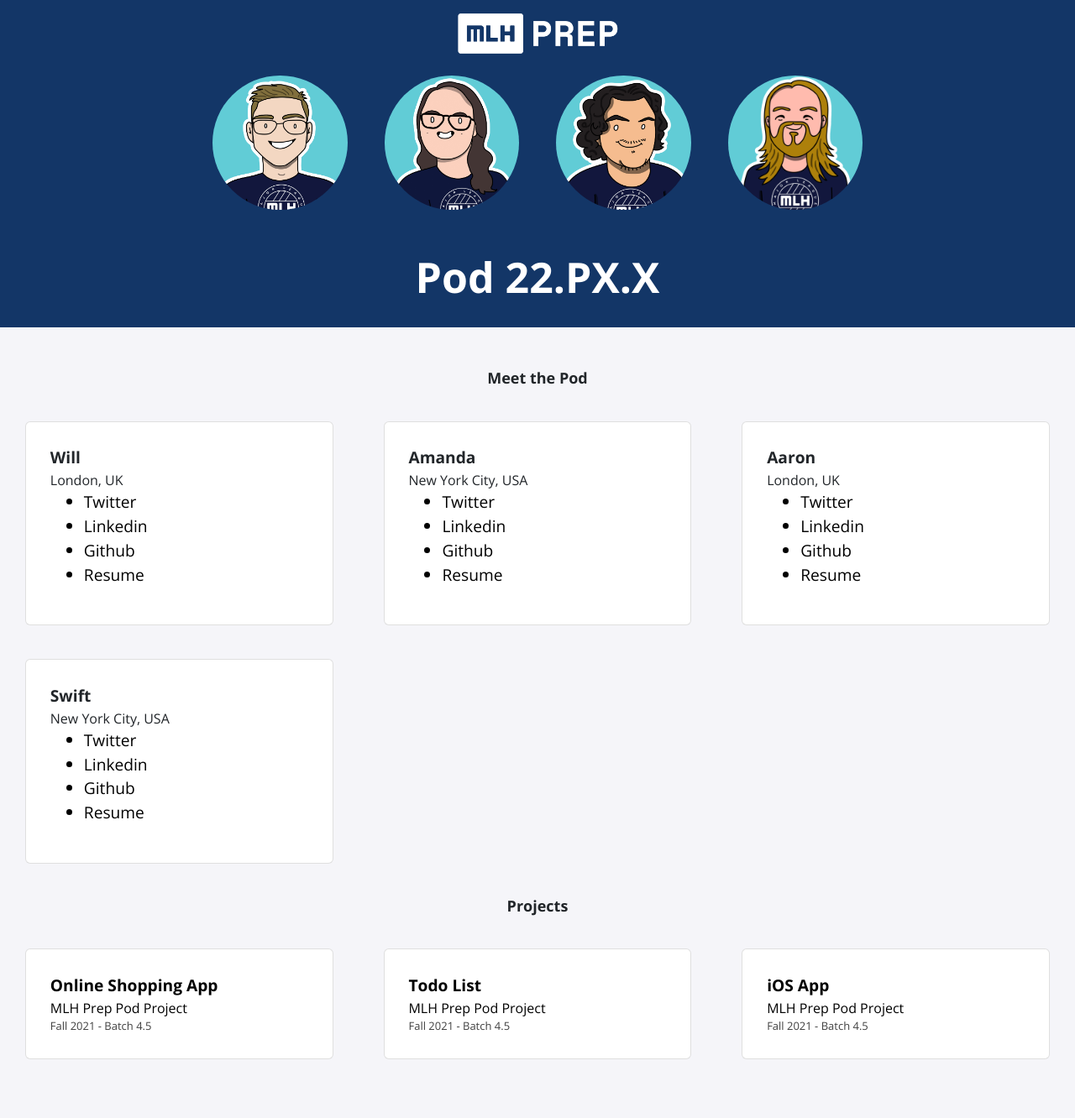
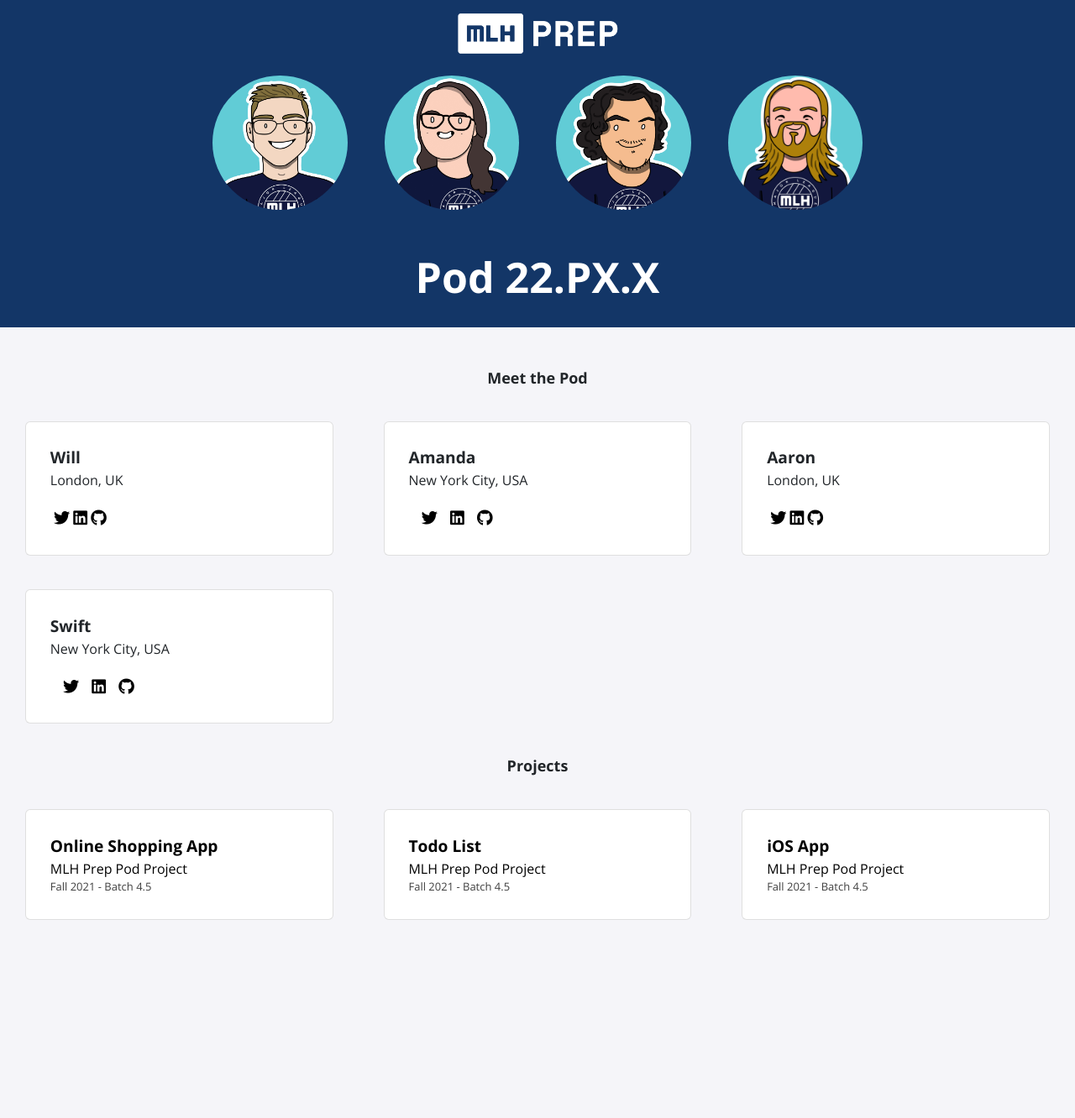
Before and after one commit to MLH-Fellowship/prep-portfolio-22.JUL.PREP.3, a Jekyll site: the page built from index.html, in a window 1280 px wide. Shown: the whole page at 84% size. Built offline with Jekyll 4.4.1, drawn with Linux system fonts in a browser that asks for light colours; nearby versions of some CDN libraries; after the commit the page ends 1166 px from its top, so only the background shows below that.

Commit message:
adding social media icons

```diff
--- a/_includes/description.html
+++ b/_includes/description.html
@@ -8,20 +8,24 @@
             <!--Create a new div here wrapping the socail media icons-->
             <div>
                 <!--Social media icons list-->
-                <ul>
+                <ul style="list-style:none;
+                display:flex;
+                justify-content:space-evenly;
+                margin:1em 0 0;
+                padding:0;">
                     <!--Represents a social media icon-->
                     <a target="_blank" href= {{item.twitter}}>
                         <!--Replace the text in the list item with the <i> from the font awesome-->
-                        <li>Twitter</li>
+                        <li> <i class="fab fa-twitter"></i> </li>
                     </a>
                     <a target="_blank" href= {{item.linkedin}}>
-                        <li>Linkedin</li>
+                        <li><i class="fab fa-linkedin"></i></li>
                     </a>
                     <a target="_blank" href= {{item.github}}>
-                        <li>Github</li>
+                        <li><i class="fab fa-github"></i></li>
                     </a>
                     <a target="_blank" href= {{item.resume}}>
-                        <li>Resume</li>
+                        <li><i class="fa-solid fa-file"></i></li>
                     </a>
                 </ul>
             </div>
--- a/_sass/profile.scss
+++ b/_sass/profile.scss
@@ -19,7 +19,8 @@
         padding: 20px;
     }
 
-    .profile-picture {
+    .profile-picture
+    {
         margin-bottom: 30px;
         height: 200px;
     }
```
